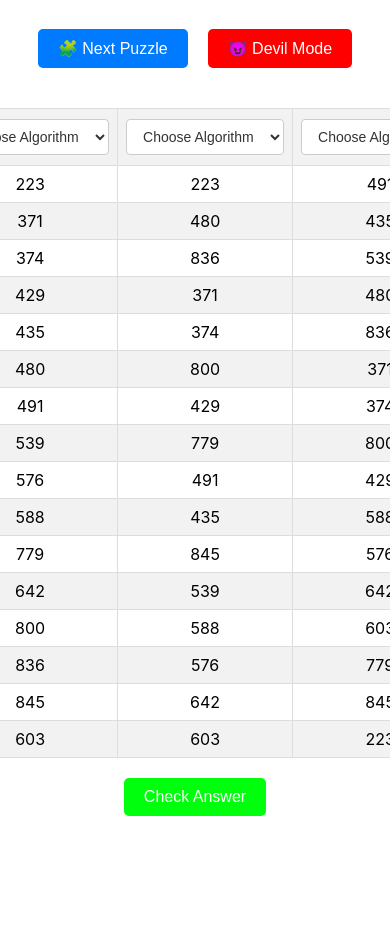
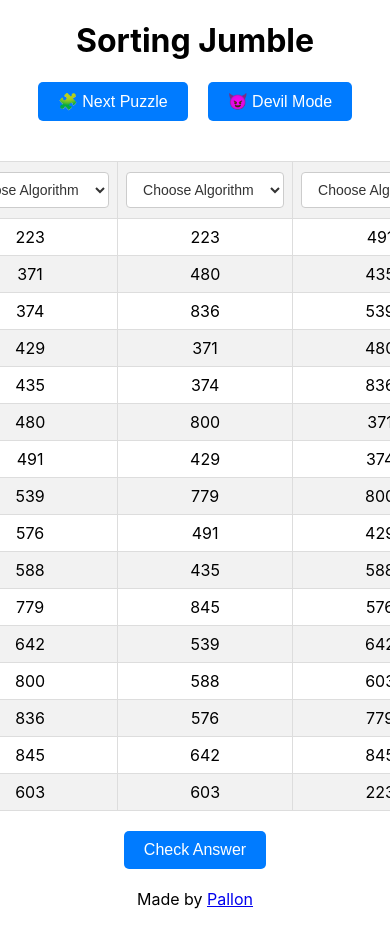
Before and after one commit to PallonCX/SortingJumble, a React (Create React App) app: page / in a window 390 px wide. Shown: the top 929 px of the page. Before the commit the page ends 844 px from the top, so only its background shows below. Built offline with nearby package versions, Linux system fonts and the light colour scheme.

Commit message:
Slight touch up for mobile responsive

```diff
--- a/src/components/Homepage.css
+++ b/src/components/Homepage.css
@@ -3,11 +3,12 @@
     flex-direction: column;
     align-items: center;
     justify-content: center;
-    height: 100vh;
+    min-height: 100vh; /* Change height to min-height */
   }
 
   .table-container {
     margin-top: 20px;
+    overflow-x: auto; /* Enable horizontal scrolling on smaller screens */
   }
 
   .styled-table {
@@ -85,52 +86,25 @@
     transition: background-color 0.3s;
   }
 
-  .puzzle {
+  .puzzle,
+  .devil-mode,
+  .baby-mode,
+  .check {
     background-color: #007bff;
   }
 
-  .puzzle:hover {
+  .puzzle:hover,
+  .devil-mode:hover,
+  .baby-mode:hover,
+  .check:hover {
     background-color: #0056b3;
   }
 
-  .puzzle:active {
+  .puzzle:active,
+  .devil-mode:active,
+  .baby-mode:active,
+  .check:active {
     background-color: #004080;
-  }
-
-  .devil-mode {
-    background-color: #007bff;
-  }
-
-  .devil-mode:hover {
-    background-color: #0056b3;
-  }
-
-  .devil-mode:active {
-    background-color: #004080;
-  }
-
-  .baby-mode {
-    background-color: #ff0000;
-  }
-
-  .baby-mode:hover {
-    background-color: #9e0e0e;
-  }
-
-  .baby-mode:active {
-    background-color: #b34040;
-  }
-
-  .check {
-    background-color: #00ff0d;
-  }
-
-  .check:hover {
-    background-color: #15881b;
-  }
-
-  .check:active {
-    background-color: #54cd5a;
   }
 
   .check-container {
@@ -145,13 +119,15 @@
     color: red;
   }
 
-  .styled-table td, .styled-table th {
+  .styled-table td,
+  .styled-table th {
     padding: 8px;
     border: 1px solid #ddd;
     text-align: center;
   }
 
-  .styled-table td.empty-column, .styled-table th.empty-column {
+  .styled-table td.empty-column,
+  .styled-table th.empty-column {
     border: none;
     padding: 0;
   }
@@ -163,3 +139,14 @@
   .incorrect-cell {
     background-color: red; /* Change the background color to red for incorrect cells */
   }
+
+  .footer {
+    margin: 20px;
+  }
+
+  /* Media Query for smaller screens */
+  @media only screen and (max-width: 768px) {
+    .table-container {
+      overflow-x: auto;
+    }
+  }
--- a/src/components/Homepage.js
+++ b/src/components/Homepage.js
@@ -148,6 +148,7 @@ const Homepage = () => {
 
   return (
     <div className="centered-container">
+        <h1 className="title">Sorting Jumble</h1>
       <div className="button-row">
         <button onClick={refresh} className="button-style puzzle">
             <span role="img" aria-label="puzzle">🧩</span> Next Puzzle
@@ -214,6 +215,9 @@ const Homepage = () => {
         Check Answer
         </button>
       </div>
+      <footer className="footer">
+        Made by <a href="https://github.com/PallonCX" target="_blank" rel="noopener noreferrer">Pallon</a>
+        </footer>
     </div>
   );
 };
```
